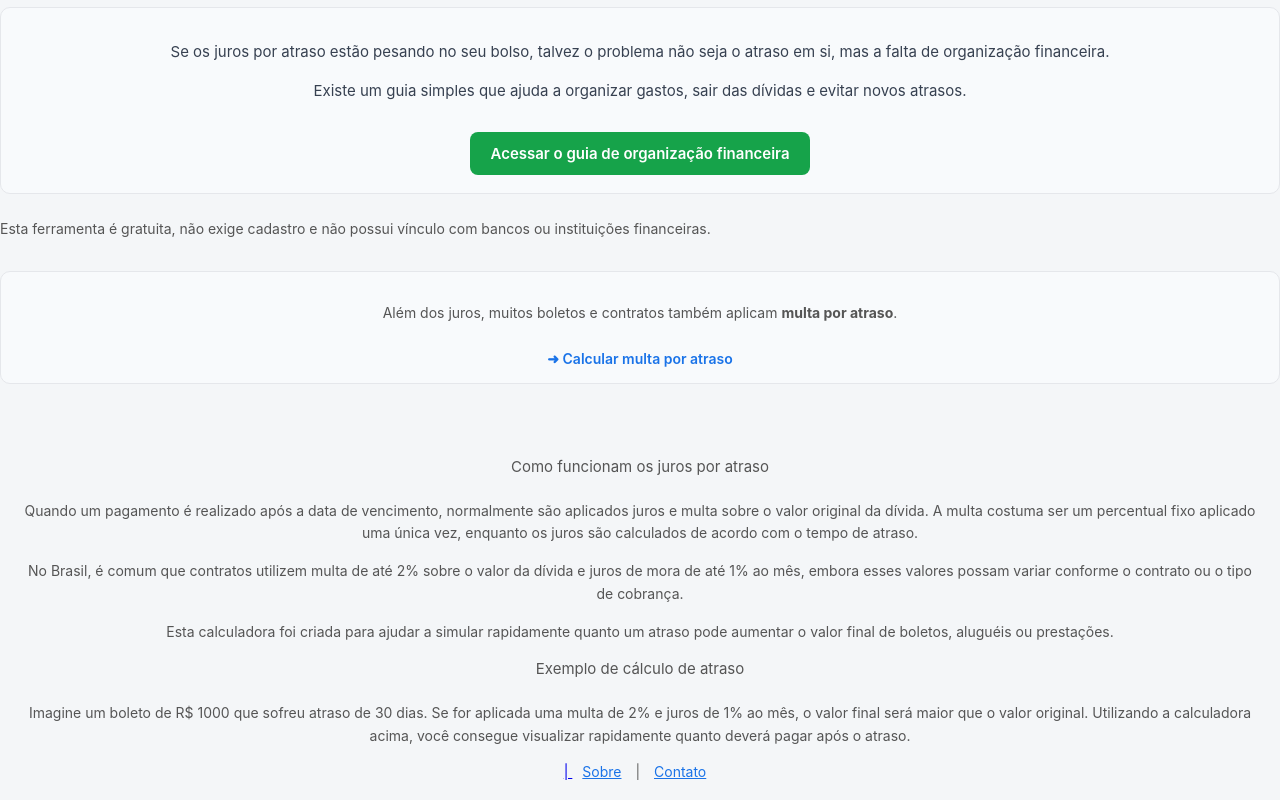
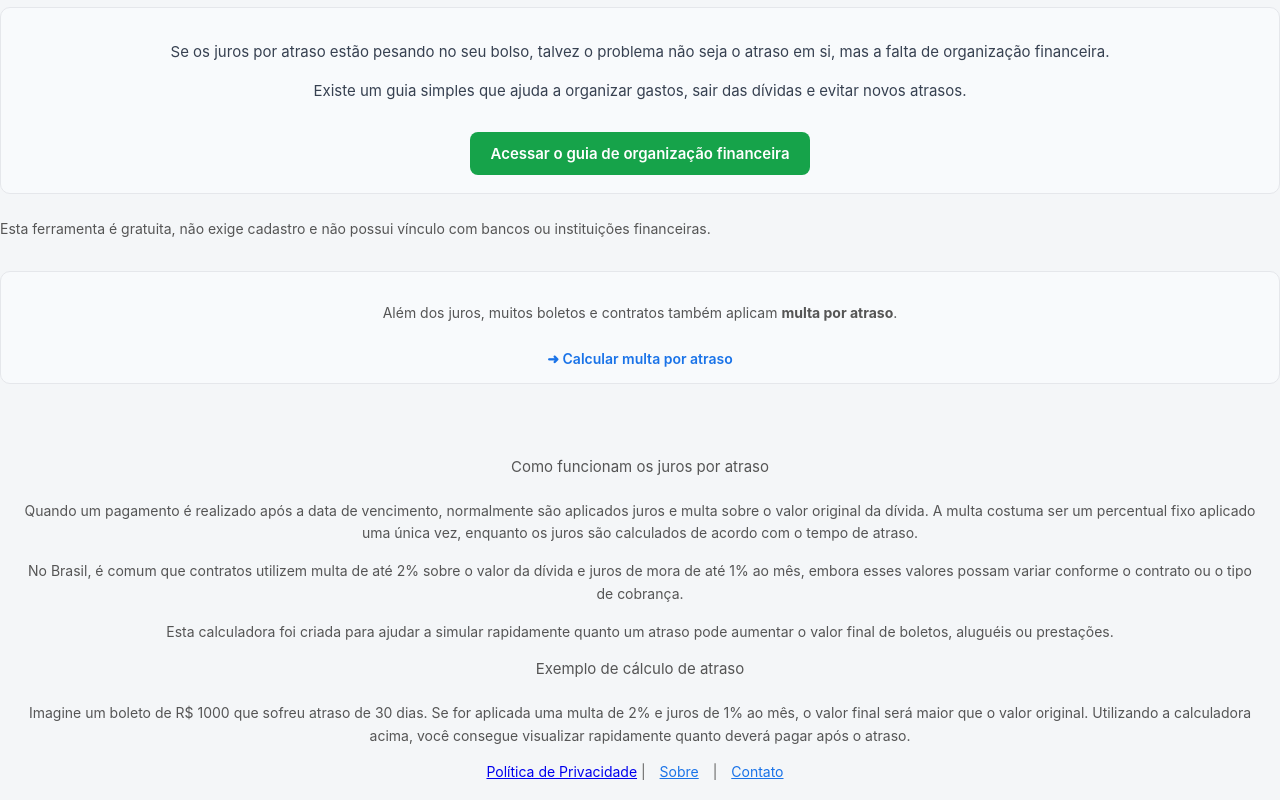
Before and after one commit to fillipin222/atrasei, a plain HTML site: page index.html in a window 1280 px wide. Shown: the part 557-1357 px from the top of the page. Drawn offline with Linux system fonts and the light colour scheme.

Commit message:
Update index.html

```diff
--- a/index.html
+++ b/index.html
@@ -251,7 +251,7 @@ Esta calculadora foi criada para ajudar a simular rapidamente quanto um atraso p
 <p>
 Imagine um boleto de R$ 1000 que sofreu atraso de 30 dias. Se for aplicada uma multa de 2% e juros de 1% ao mês, o valor final será maior que o valor original. Utilizando a calculadora acima, você consegue visualizar rapidamente quanto deverá pagar após o atraso.
 </p>
-  <a href="/politica-de-privacidade.html">
+<a href="/politica-de-privacidade.html">Política de Privacidade</a>
   |
   <a href="sobre.html" style="margin: 0 10px; color:#1a73e8;">Sobre</a>
   |
```
